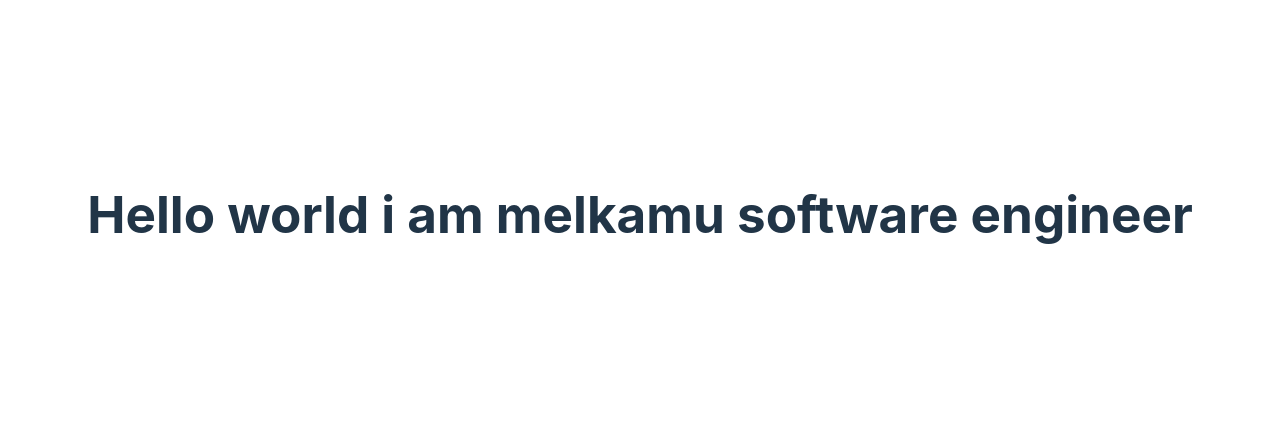
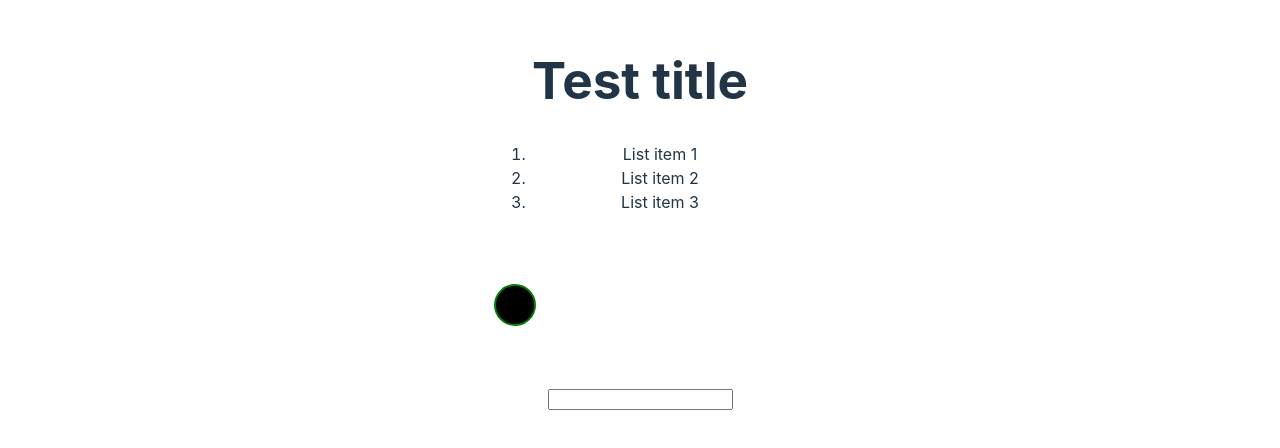
Before and after one commit to melkamu372/CV-Application-generator, a React (Vite) app: page / in a window 1280 px wide. Shown: the part 186-634 px from the top of the page. Built offline with nearby package versions, Linux system fonts and the light colour scheme.

Commit message:
update the greetings file

```diff
--- a/src/Greetings.jsx
+++ b/src/Greetings.jsx
@@ -1,4 +1,17 @@
  function Greetings(){
-    return <h1> Hello world i am melkamu software engineer</h1>
+    return(
+        <>
+        <h1>Test title</h1>
+        <ol className="test-list">
+          <li>List item 1</li>
+          <li>List item 2</li>
+          <li>List item 3</li>
+        </ol>
+        <svg>
+        <circle cx="25" cy="75" r="20" stroke="green" strokeWidth="2" />
+     </svg>
+        <form><input type="text"/></form>
+        </>
+    )
 }
 export default Greetings;
```
